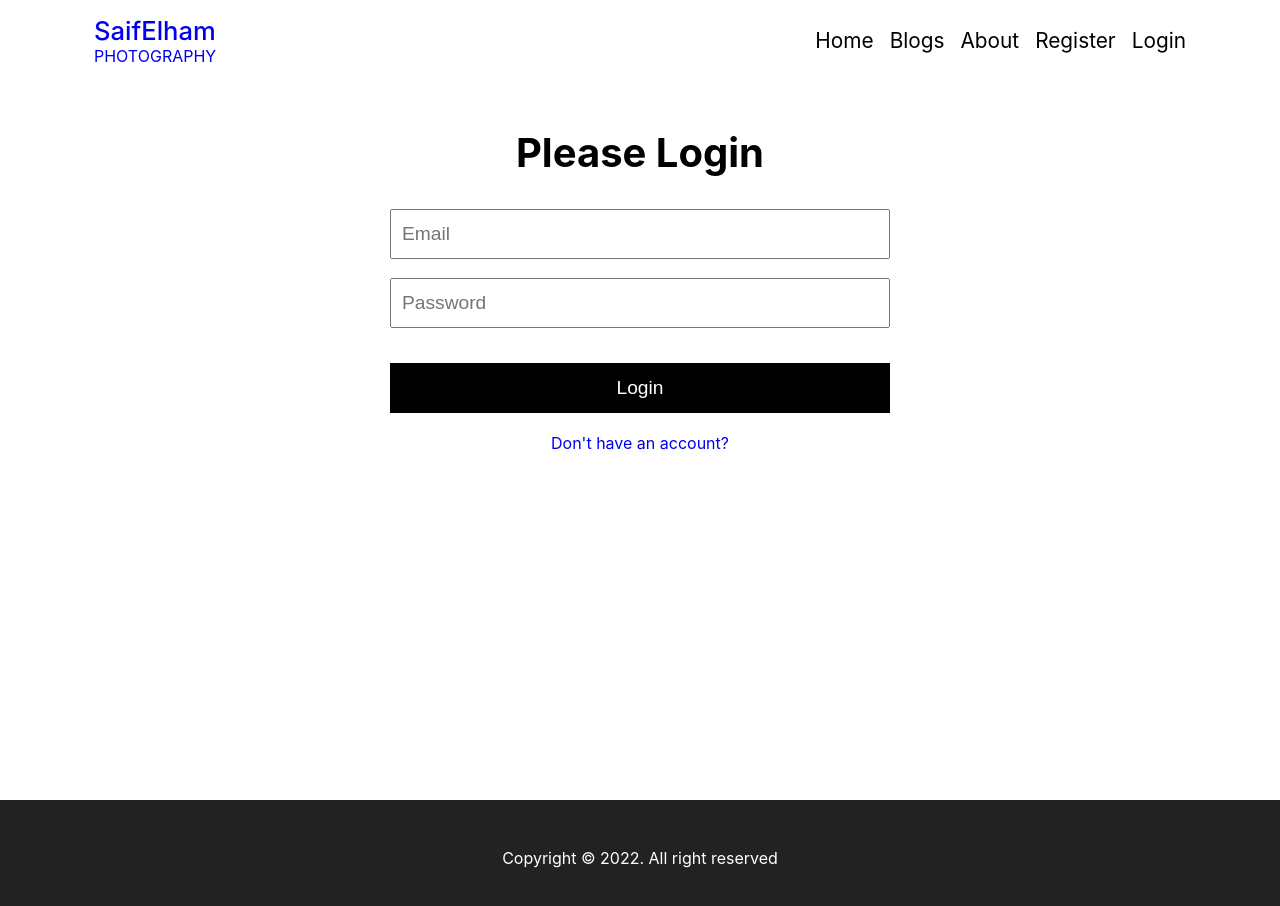
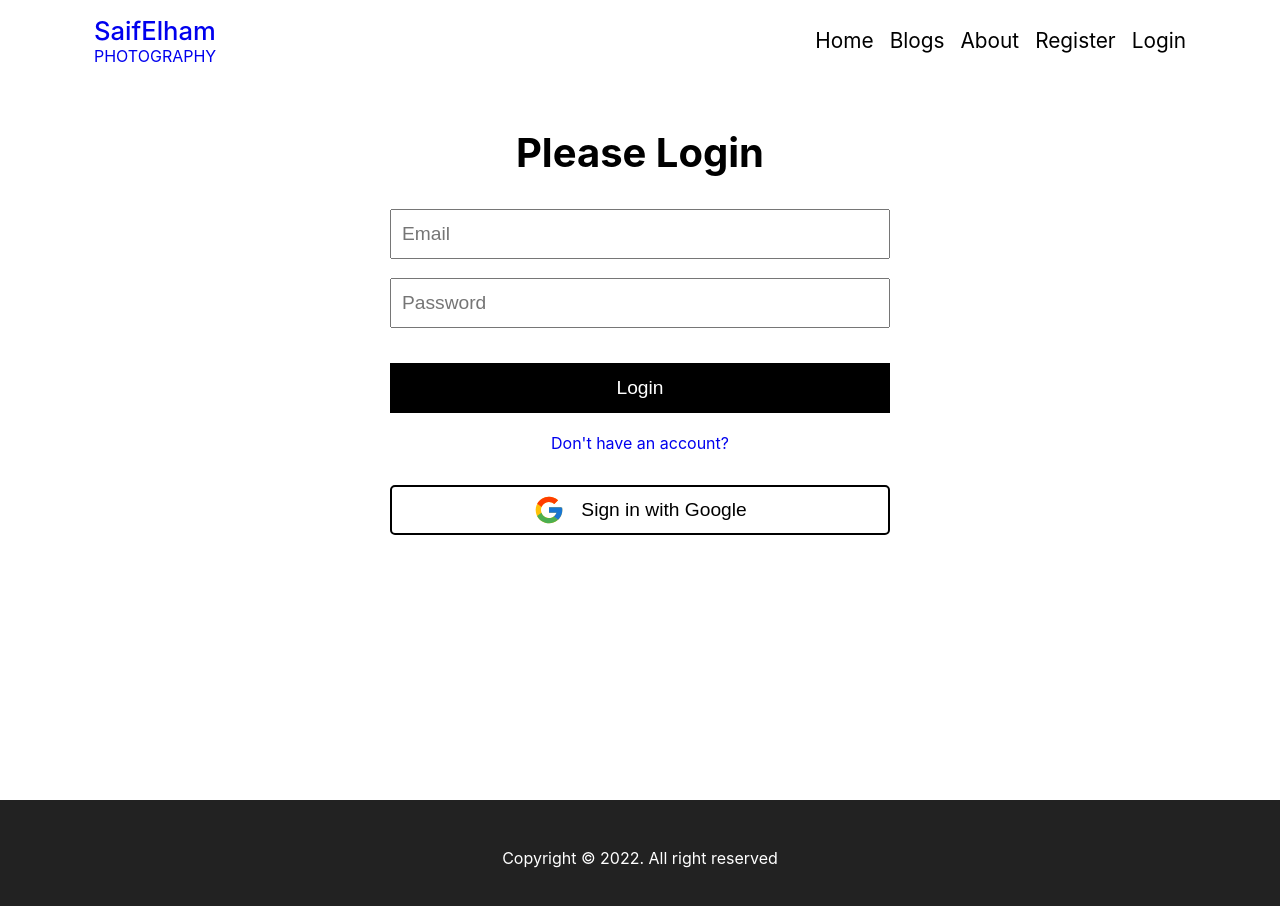
Before and after one commit to mdsaifullah-wd/saifelham-photography, a React (Create React App) app: page /login in a window 1280 px wide. Shown: the top 906 px of the page. Built offline with nearby package versions, Linux system fonts and the light colour scheme; no server answers.

Commit message:
implement sign in with google

```diff
--- a/src/components/Home/Banner/Banner.css
+++ b/src/components/Home/Banner/Banner.css
@@ -34,6 +34,7 @@
   padding: 1rem 4rem;
   margin-top: 2rem;
   font-size: 2rem;
+  cursor: pointer;
 }
 .btn:hover {
   background-color: white;
--- a/src/components/Login/Login.js
+++ b/src/components/Login/Login.js
@@ -1,5 +1,9 @@
 import React, { useRef } from 'react';
-import { useSignInWithEmailAndPassword } from 'react-firebase-hooks/auth';
+import {
+  useSignInWithEmailAndPassword,
+  useSignInWithGoogle,
+} from 'react-firebase-hooks/auth';
+import googleLogo from '../../images/google.svg';
 import { Link, useLocation, useNavigate } from 'react-router-dom';
 import auth from '../../firebase.init';
 
@@ -11,7 +15,9 @@ const Login = () => {
   const from = location.state?.from?.pathname || '/';
   const [signInWithEmailAndPassword, user, loading, errorSignIn] =
     useSignInWithEmailAndPassword(auth);
-  user && navigate(from, { replace: true });
+  const [signInWithGoogle, userGoogle, loadingGoogle, errorGoogle] =
+    useSignInWithGoogle(auth);
+  (user || userGoogle) && navigate(from, { replace: true });
   const handleSignIn = (event) => {
     event.preventDefault();
     const email = inputEmail.current.value;
@@ -48,6 +54,11 @@ const Login = () => {
         <input type='submit' value='Login' className='btn-form' />
         <Link to={'/register'}>Don't have an account?</Link>
       </form>
+
+      <button className='btn btn-google' onClick={() => signInWithGoogle()}>
+        <img src={googleLogo} alt='' />
+        Sign in with Google
+      </button>
     </section>
   );
 };
--- a/src/components/Register/Register.css
+++ b/src/components/Register/Register.css
@@ -29,4 +29,21 @@
   color: white;
   background-color: black;
   border: none;
+  cursor: pointer;
 }
+.btn-google {
+  border: solid 2px black;
+  color: black;
+  font-size: 1.2rem;
+  width: 500px;
+  height: 50px;
+  padding: 0;
+  margin: 2rem auto;
+  display: flex;
+  gap: 1rem;
+  justify-content: center;
+  align-items: center;
+}
+.btn-google img {
+  width: 2rem;
+}
--- a/src/components/Register/Register.js
+++ b/src/components/Register/Register.js
@@ -1,7 +1,11 @@
 import React, { useRef, useState } from 'react';
 import { Link, useNavigate } from 'react-router-dom';
 import auth from '../../firebase.init';
-import { useCreateUserWithEmailAndPassword } from 'react-firebase-hooks/auth';
+import {
+  useCreateUserWithEmailAndPassword,
+  useSignInWithGoogle,
+} from 'react-firebase-hooks/auth';
+import googleLogo from '../../images/google.svg';
 import './Register.css';
 const Register = () => {
   const inputName = useRef('');
@@ -12,7 +16,9 @@ const Register = () => {
   const [error, setError] = useState('');
   const [createUserWithEmailAndPassword, user, loading, errorCreateUser] =
     useCreateUserWithEmailAndPassword(auth);
-  user && navigate('/');
+  const [signInWithGoogle, userGoogle, loadingGoogle, errorGoogle] =
+    useSignInWithGoogle(auth);
+  (user || userGoogle) && navigate('/');
   console.log(errorCreateUser?.message);
   const handleCreateUser = (event) => {
     event.preventDefault();
@@ -73,6 +79,10 @@ const Register = () => {
         <input type='submit' value='Register' className='btn-form' />
         <Link to={'/login'}>Already have an account?</Link>
       </form>
+      <button className='btn btn-google' onClick={() => signInWithGoogle()}>
+        <img src={googleLogo} alt='' />
+        Sign in with Google
+      </button>
     </section>
   );
 };
--- a/src/components/RequireAuth/RequireAuth.js
+++ b/src/components/RequireAuth/RequireAuth.js
@@ -5,7 +5,10 @@ import auth from '../../firebase.init';
 
 const RequireAuth = ({ children }) => {
   const location = useLocation();
-  const [user] = useAuthState(auth);
+  const [user, loading] = useAuthState(auth);
+  if (loading) {
+    return <p>Loading...</p>;
+  }
   if (!user) {
     return <Navigate to='/login' state={{ from: location }} replace />;
   }
```
Also changed, not shown: src/images/google.svg (added).
